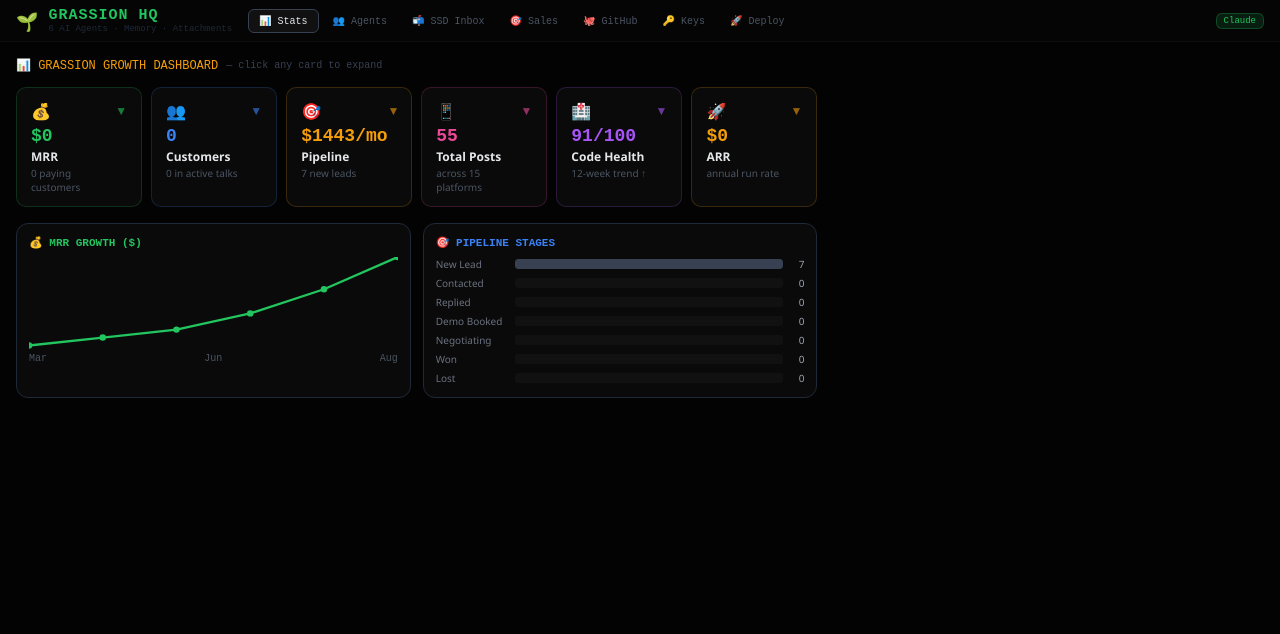
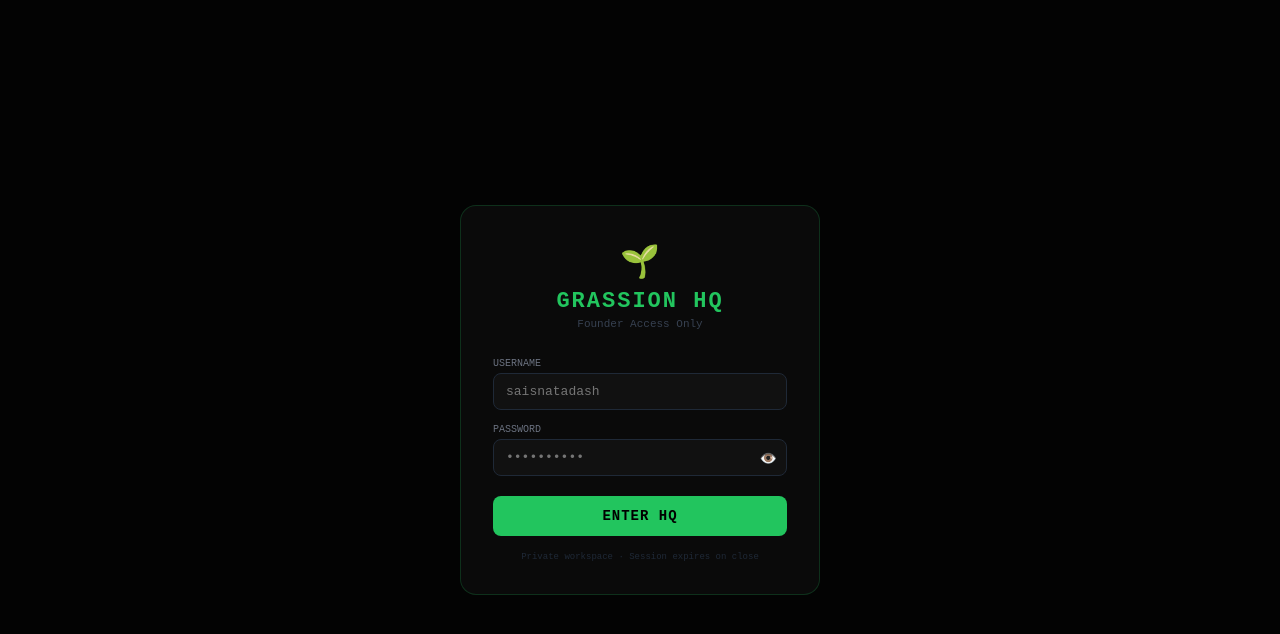
Before and after one commit to saisnatadash/grassion-hq, a React (Vite) app: page / in a window 1280 px wide. Shown: the top 634 px of the page. Built offline with nearby package versions, Linux system fonts and the light colour scheme.

Commit message:
feat: login gate — founder-only access (saisnatadash)

```diff
--- a/src/App.jsx
+++ b/src/App.jsx
@@ -1 +1,9 @@
-export { default } from './GrassionHQ'
+import React, { useState } from "react";
+import Login from "./Login";
+import GrassionHQ from "./GrassionHQ";
+
+export default function App() {
+  const [auth, setAuth] = useState(() => sessionStorage.getItem("ghq_auth") === "1");
+  if (!auth) return <Login onAuth={() => setAuth(true)} />;
+  return <GrassionHQ />;
+}
--- /dev/null
+++ b/src/Login.jsx
@@ -0,0 +1,59 @@
+import React, { useState } from "react";
+
+const U = "saisnatadash";
+const P = "#Jay_Hind7077";
+
+export default function Login({ onAuth }) {
+  const [user, setUser] = useState("");
+  const [pass, setPass] = useState("");
+  const [err, setErr] = useState("");
+  const [show, setShow] = useState(false);
+
+  const submit = (e) => {
+    e.preventDefault();
+    if (user === U && pass === P) {
+      sessionStorage.setItem("ghq_auth", "1");
+      onAuth();
+    } else {
+      setErr("Invalid credentials.");
+      setTimeout(() => setErr(""), 2500);
+    }
+  };
+
+  return (
+    <div style={{ background: "#030303", height: "100vh", display: "flex", alignItems: "center", justifyContent: "center", fontFamily: "'Segoe UI',system-ui,sans-serif" }}>
+      <style>{`*{box-sizing:border-box} input{outline:none}`}</style>
+      <div style={{ width: 360, padding: 32, background: "#0a0a0a", border: "1px solid #22c55e33", borderRadius: 16 }}>
+        <div style={{ textAlign: "center", marginBottom: 28 }}>
+          <div style={{ fontSize: 32, marginBottom: 8 }}>🌱</div>
+          <div style={{ color: "#22c55e", fontWeight: 900, fontSize: 22, fontFamily: "monospace", letterSpacing: 2 }}>GRASSION HQ</div>
+          <div style={{ color: "#374151", fontSize: 11, fontFamily: "monospace", marginTop: 4 }}>Founder Access Only</div>
+        </div>
+        <form onSubmit={submit}>
+          <div style={{ marginBottom: 14 }}>
+            <div style={{ color: "#6b7280", fontSize: 10, fontFamily: "monospace", marginBottom: 4 }}>USERNAME</div>
+            <input value={user} onChange={e => setUser(e.target.value)} placeholder="saisnatadash" autoComplete="username"
+              style={{ width: "100%", background: "#111", border: "1px solid #1f2937", borderRadius: 8, padding: "10px 12px", color: "#e5e7eb", fontSize: 13, fontFamily: "monospace" }} />
+          </div>
+          <div style={{ marginBottom: 20 }}>
+            <div style={{ color: "#6b7280", fontSize: 10, fontFamily: "monospace", marginBottom: 4 }}>PASSWORD</div>
+            <div style={{ position: "relative" }}>
+              <input type={show ? "text" : "password"} value={pass} onChange={e => setPass(e.target.value)} placeholder="••••••••••" autoComplete="current-password"
+                style={{ width: "100%", background: "#111", border: "1px solid #1f2937", borderRadius: 8, padding: "10px 36px 10px 12px", color: "#e5e7eb", fontSize: 13, fontFamily: "monospace" }} />
+              <button type="button" onClick={() => setShow(s => !s)} style={{ position: "absolute", right: 10, top: "50%", transform: "translateY(-50%)", background: "transparent", border: "none", color: "#4b5563", cursor: "pointer", fontSize: 14 }}>
+                {show ? "🙈" : "👁️"}
+              </button>
+            </div>
+          </div>
+          {err && <div style={{ color: "#ef4444", fontSize: 12, textAlign: "center", marginBottom: 12, fontFamily: "monospace" }}>{err}</div>}
+          <button type="submit" style={{ width: "100%", background: "#22c55e", border: "none", borderRadius: 8, padding: 12, color: "#000", fontWeight: 800, fontSize: 14, cursor: "pointer", fontFamily: "monospace", letterSpacing: 1 }}>
+            ENTER HQ
+          </button>
+        </form>
+        <div style={{ marginTop: 16, color: "#1f2937", fontSize: 9, textAlign: "center", fontFamily: "monospace" }}>
+          Private workspace · Session expires on close
+        </div>
+      </div>
+    </div>
+  );
+}
```
